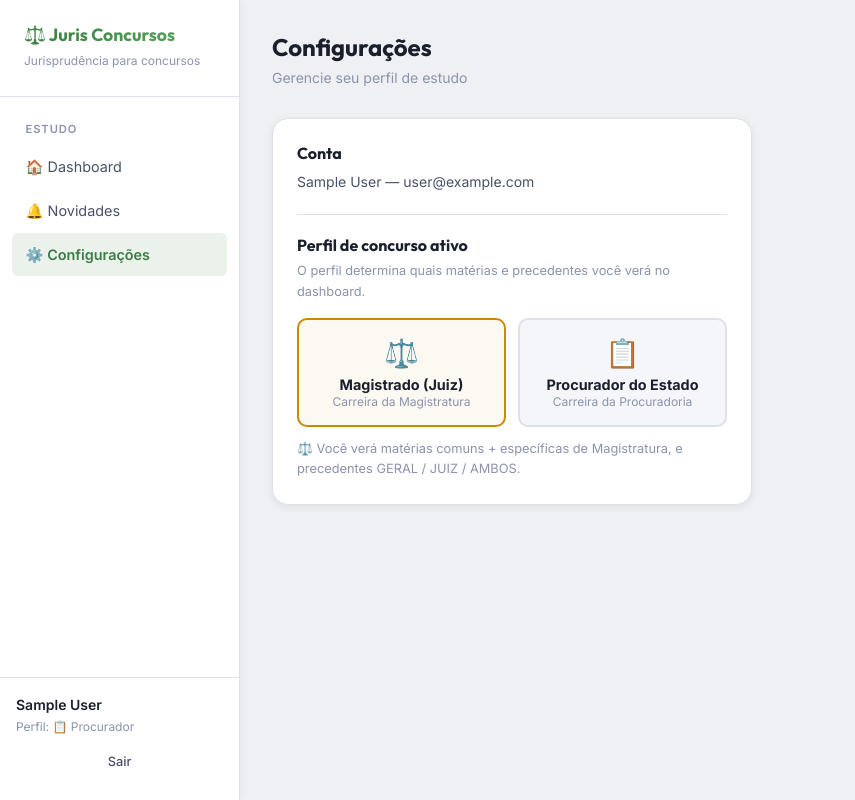
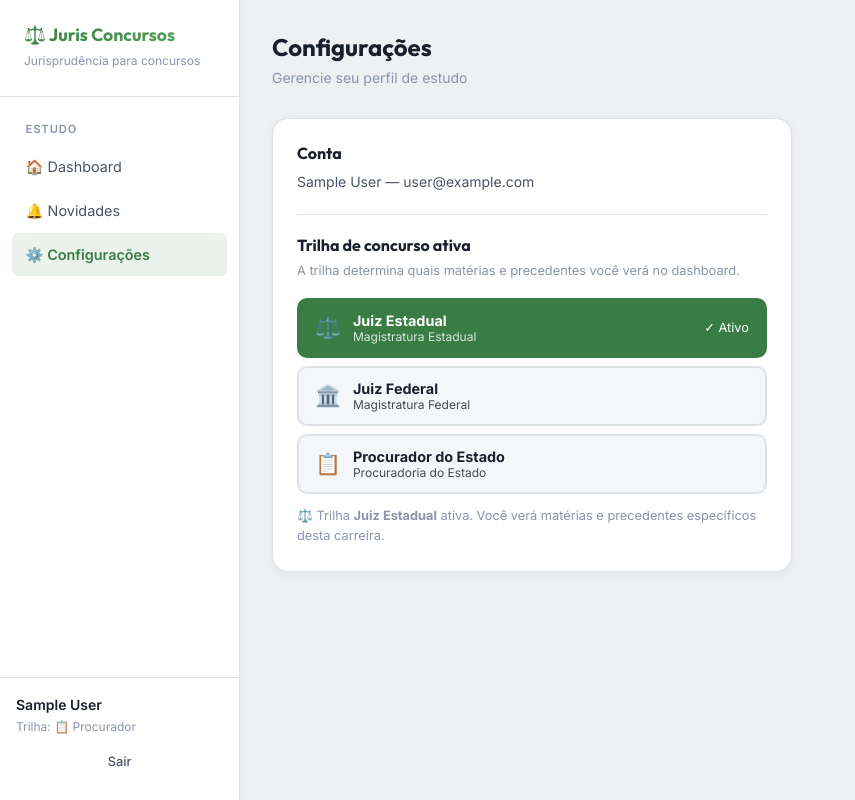
Before and after one commit to thomazcd/jurisconcursos, a Next.js app: page /user/settings in a window 1280 px wide. Shown: the whole page, without its empty margins (0-855 px from the left). Built offline with nearby package versions, Linux system fonts and the light colour scheme; no server answers; the database is empty; sample sign-in values are in the browser's storage.

Commit message:
fix: remove all old JUIZ enum refs - fixes Vercel build

```diff
--- a/src/app/admin/subjects/AdminSubjectsClient.tsx
+++ b/src/app/admin/subjects/AdminSubjectsClient.tsx
@@ -94,7 +94,7 @@ export default function AdminSubjectsClient() {
                                 <tr key={s.id}>
                                     <td>{s.name}</td>
                                     <td>
-                                        <span className={`badge ${s.trackScope === 'COMMON' ? 'badge-common' : s.trackScope === 'JUIZ' ? 'badge-juiz' : 'badge-proc'}`}>
+                                        <span className={`badge ${s.trackScope === 'COMMON' ? 'badge-geral' : s.trackScope === 'PROCURADOR' ? 'badge-proc' : s.trackScope === 'JUIZ_FEDERAL' ? 'badge-stf' : 'badge-stj'}`}>
                                             {SCOPE_LABELS[s.trackScope]}
                                         </span>
                                     </td>
--- a/src/app/api/admin/subjects/[id]/route.ts
+++ b/src/app/api/admin/subjects/[id]/route.ts
@@ -3,9 +3,14 @@ import { prisma } from '@/lib/prisma';
 import { requireAuth } from '@/lib/guards';
 import { z } from 'zod';
 
+const TRACK_SCOPE = ['COMMON', 'PROCURADOR', 'JUIZ_FEDERAL', 'JUIZ_ESTADUAL'] as const;
+
 const schema = z.object({
     name: z.string().min(2).max(120).optional(),
-    trackScope: z.enum(['COMMON', 'JUIZ', 'PROCURADOR']).optional(),
+    trackScope: z.enum(TRACK_SCOPE).optional(),
+    forProcurador: z.boolean().optional(),
+    forJuizFederal: z.boolean().optional(),
+    forJuizEstadual: z.boolean().optional(),
 });
 
 // PUT /api/admin/subjects/[id]
--- a/src/app/api/admin/subjects/route.ts
+++ b/src/app/api/admin/subjects/route.ts
@@ -3,9 +3,14 @@ import { prisma } from '@/lib/prisma';
 import { requireAuth } from '@/lib/guards';
 import { z } from 'zod';
 
+const TRACK_SCOPE = ['COMMON', 'PROCURADOR', 'JUIZ_FEDERAL', 'JUIZ_ESTADUAL'] as const;
+
 const schema = z.object({
     name: z.string().min(2).max(120),
-    trackScope: z.enum(['COMMON', 'JUIZ', 'PROCURADOR']),
+    trackScope: z.enum(TRACK_SCOPE),
+    forProcurador: z.boolean().default(false),
+    forJuizFederal: z.boolean().default(false),
+    forJuizEstadual: z.boolean().default(false),
 });
 
 // GET /api/admin/subjects
@@ -13,7 +18,7 @@ export async function GET(req: NextRequest) {
     const { error } = await requireAuth(['ADMIN', 'GESTOR']);
     if (error) return error;
 
-    const subjects = await prisma.subject.findMany({ orderBy: { trackScope: 'asc' } });
+    const subjects = await prisma.subject.findMany({ orderBy: { name: 'asc' } });
     return NextResponse.json({ subjects });
 }
 
@@ -24,7 +29,7 @@ export async function POST(req: NextRequest) {
 
     const body = await req.json();
     const parsed = schema.safeParse(body);
-    if (!parsed.success) return NextResponse.json({ error: 'Dados inválidos' }, { status: 400 });
+    if (!parsed.success) return NextResponse.json({ error: 'Dados inválidos', details: parsed.error.flatten() }, { status: 400 });
 
     const subject = await prisma.subject.create({ data: parsed.data });
     return NextResponse.json({ subject }, { status: 201 });
--- a/src/app/api/user/profile/route.ts
+++ b/src/app/api/user/profile/route.ts
@@ -3,7 +3,7 @@ import { prisma } from '@/lib/prisma';
 import { requireAuth } from '@/lib/guards';
 import { z } from 'zod';
 
-const schema = z.object({ activeTrack: z.enum(['JUIZ', 'PROCURADOR']) });
+const schema = z.object({ activeTrack: z.enum(['JUIZ_ESTADUAL', 'JUIZ_FEDERAL', 'PROCURADOR']) });
 
 // GET current profile
 export async function GET(req: NextRequest) {
--- a/src/app/user/dashboard/page.tsx
+++ b/src/app/user/dashboard/page.tsx
@@ -14,7 +14,7 @@ export default async function UserDashboardPage() {
     if (role === 'ADMIN' || role === 'GESTOR') redirect('/admin');
 
     const profile = await prisma.userProfile.findUnique({ where: { userId } });
-    const track = profile?.activeTrack ?? 'JUIZ';
+    const track = profile?.activeTrack ?? 'JUIZ_ESTADUAL';
 
     return (
         <div className="layout">
--- a/src/app/user/settings/SettingsClient.tsx
+++ b/src/app/user/settings/SettingsClient.tsx
@@ -2,9 +2,15 @@
 import { useEffect, useState } from 'react';
 import { useSession } from 'next-auth/react';
 
+const TRACKS = [
+    { value: 'JUIZ_ESTADUAL', icon: '⚖️', label: 'Juiz Estadual', desc: 'Magistratura Estadual' },
+    { value: 'JUIZ_FEDERAL', icon: '🏛️', label: 'Juiz Federal', desc: 'Magistratura Federal' },
+    { value: 'PROCURADOR', icon: '📋', label: 'Procurador do Estado', desc: 'Procuradoria do Estado' },
+];
+
 export default function UserSettingsPage() {
     const { data: session } = useSession();
-    const [track, setTrack] = useState('JUIZ');
+    const [track, setTrack] = useState('JUIZ_ESTADUAL');
     const [saving, setSaving] = useState(false);
     const [success, setSuccess] = useState('');
 
@@ -25,8 +31,11 @@ export default function UserSettingsPage() {
         });
         setTrack(newTrack);
         setSaving(false);
-        setSuccess(`Perfil alterado para ${newTrack === 'JUIZ' ? 'Magistrado (Juiz)' : 'Procurador do Estado'} com sucesso!`);
+        const label = TRACKS.find((t) => t.value === newTrack)?.label ?? newTrack;
+        setSuccess(`Perfil alterado para ${label} com sucesso!`);
     }
+
+    const activeTrack = TRACKS.find((t) => t.value === track);
 
     return (
         <div>
@@ -39,7 +48,7 @@ export default function UserSettingsPage() {
 
             {success && <div className="alert alert-success">{success}</div>}
 
-            <div className="card" style={{ maxWidth: '480px' }}>
+            <div className="card" style={{ maxWidth: '520px' }}>
                 <h2 style={{ fontSize: '1rem', fontWeight: 700, marginBottom: '0.5rem' }}>Conta</h2>
                 <p style={{ fontSize: '0.875rem', color: 'var(--text-2)', marginBottom: '1.25rem' }}>
                     {session?.user?.name} &mdash; {session?.user?.email}
@@ -47,37 +56,42 @@ export default function UserSettingsPage() {
 
                 <div className="divider" />
 
-                <h2 style={{ fontSize: '1rem', fontWeight: 700, margin: '1.25rem 0 0.35rem' }}>Perfil de concurso ativo</h2>
+                <h2 style={{ fontSize: '1rem', fontWeight: 700, margin: '1.25rem 0 0.35rem' }}>Trilha de concurso ativa</h2>
                 <p style={{ fontSize: '0.8rem', color: 'var(--text-3)', marginBottom: '1rem' }}>
-                    O perfil determina quais matérias e precedentes você verá no dashboard.
+                    A trilha determina quais matérias e precedentes você verá no dashboard.
                 </p>
 
-                <div className="profile-selector" style={{ margin: 0 }}>
+                <div style={{ display: 'flex', flexDirection: 'column', gap: '0.5rem', margin: 0 }}>
+                    {TRACKS.map((t) => (
                         <button
-                        className={`profile-option ${track === 'JUIZ' ? 'active-juiz' : ''}`}
-                        onClick={() => handleSwitch('JUIZ')}
+                            key={t.value}
+                            onClick={() => handleSwitch(t.value)}
                             disabled={saving}
+                            style={{
+                                display: 'flex', alignItems: 'center', gap: '0.75rem',
+                                padding: '0.75rem 1rem', borderRadius: '10px', cursor: 'pointer',
+                                border: '2px solid', textAlign: 'left',
+                                borderColor: track === t.value ? 'var(--accent)' : 'var(--border)',
+                                background: track === t.value ? 'var(--accent)' : 'var(--surface2)',
+                                color: track === t.value ? '#fff' : 'var(--text)',
+                                transition: 'all 0.15s',
+                            }}
                         >
-                        <div className="icon">⚖️</div>
-                        <strong>Magistrado (Juiz)</strong>
-                        <span>Carreira da Magistratura</span>
+                            <span style={{ fontSize: '1.3rem' }}>{t.icon}</span>
+                            <div>
+                                <div style={{ fontWeight: 700, fontSize: '0.9rem' }}>{t.label}</div>
+                                <div style={{ fontSize: '0.75rem', opacity: 0.8 }}>{t.desc}</div>
+                            </div>
+                            {track === t.value && <span style={{ marginLeft: 'auto', fontSize: '0.8rem' }}>✓ Ativo</span>}
                         </button>
-                    <button
-                        className={`profile-option ${track === 'PROCURADOR' ? 'active-procurador' : ''}`}
-                        onClick={() => handleSwitch('PROCURADOR')}
-                        disabled={saving}
-                    >
-                        <div className="icon">📋</div>
-                        <strong>Procurador do Estado</strong>
-                        <span>Carreira da Procuradoria</span>
-                    </button>
+                    ))}
                 </div>
 
+                {activeTrack && (
                     <p style={{ fontSize: '0.8rem', color: 'var(--text-3)', marginTop: '0.75rem' }}>
-                    {track === 'JUIZ'
-                        ? '⚖️ Você verá matérias comuns + específicas de Magistratura, e precedentes GERAL / JUIZ / AMBOS.'
-                        : '📋 Você verá matérias comuns + específicas de Procuradoria, e precedentes GERAL / PROCURADOR / AMBOS.'}
+                        {activeTrack.icon} Trilha <strong>{activeTrack.label}</strong> ativa. Você verá matérias e precedentes específicos desta carreira.
                     </p>
+                )}
             </div>
         </div>
     );
--- a/src/components/ui/Sidebar.tsx
+++ b/src/components/ui/Sidebar.tsx
@@ -62,7 +62,7 @@ export function Sidebar({ role, name, track }: SidebarProps) {
                 <div style={{ marginBottom: '0.75rem' }}>
                     <div style={{ fontWeight: 600, fontSize: '0.875rem', color: 'var(--text)' }}>{name}</div>
                     <div style={{ fontSize: '0.75rem', color: 'var(--text-3)' }}>
-                        {isAdmin ? (role === 'ADMIN' ? 'Administrador' : 'Gestor') : `Perfil: ${track === 'JUIZ' ? '⚖️ Juiz' : '📋 Procurador'}`}
+                        {isAdmin ? (role === 'ADMIN' ? 'Administrador' : 'Gestor') : `Trilha: ${track === 'JUIZ_FEDERAL' ? '🏛️ Juiz Federal' : track === 'JUIZ_ESTADUAL' ? '⚖️ Juiz Estadual' : '📋 Procurador'}`}
                     </div>
                 </div>
                 <button className="btn btn-ghost btn-sm" style={{ width: '100%' }} onClick={handleSignOut}>
```
Also changed, not shown: 2 other files (tests, documents, lock files or other folders). Lines whose indentation alone changed are shown as unchanged.
